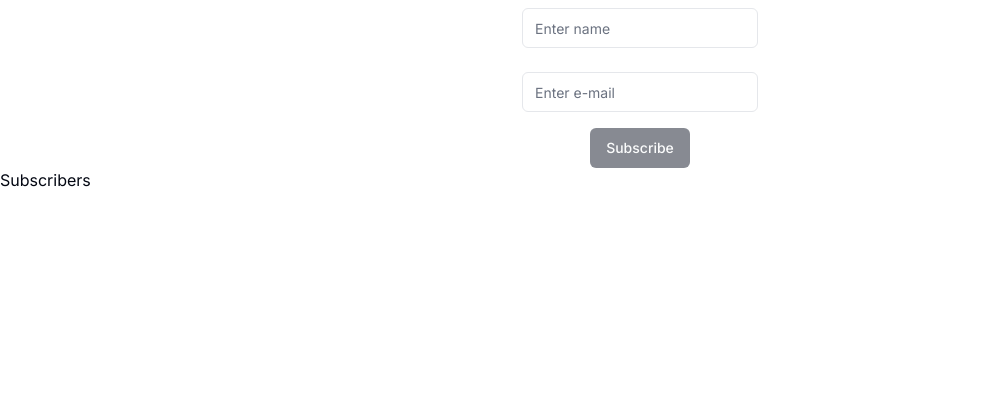
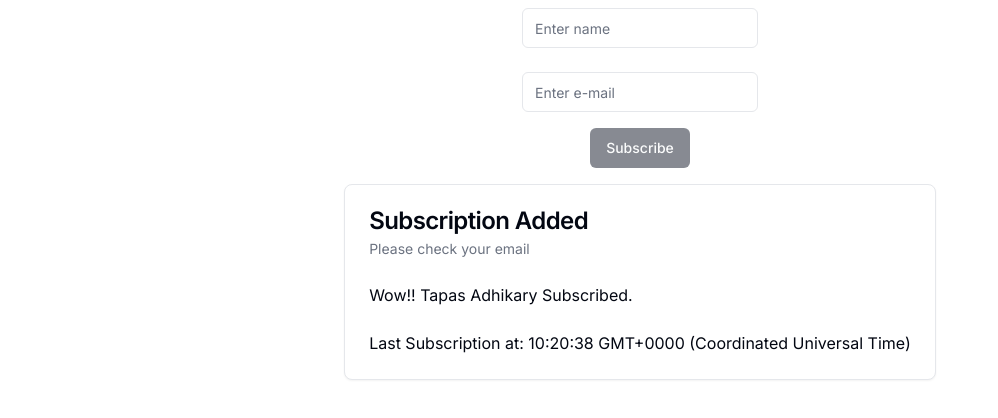
Before and after one commit to atapas/nextjs-email, a Next.js app: page / in a window 1280 px wide. Shown: the top 418 px of the page, without its empty margins (0-998 px from the left). Built offline with nearby package versions, Linux system fonts and the light colour scheme.

Commit message:
added card component

```diff
--- a/components/Subscribers.jsx
+++ b/components/Subscribers.jsx
@@ -1,8 +1,29 @@
+import {
+    Card,
+    CardContent,
+    CardDescription,
+    CardFooter,
+    CardHeader,
+    CardTitle,
+} from "@/components/ui/card";
 
 const Subscribers = () => {
-  return (
-    <div>Subscribers</div>
-  )
-}
+    return (
+        <div className="flex flex-col justify-center items-center my-4">
+            <Card>
+                <CardHeader>
+                    <CardTitle>Subscription Added</CardTitle>
+                    <CardDescription>Please check your email</CardDescription>
+                </CardHeader>
+                <CardContent>
+                    <p>Wow!! Tapas Adhikary Subscribed.</p>
+                </CardContent>
+                <CardFooter>
+                    <p>Last Subscription at: {new Date().toTimeString()}</p>
+                </CardFooter>
+            </Card>
+        </div>
+    );
+};
 
-export default Subscribers
+export default Subscribers;
--- /dev/null
+++ b/components/ui/card.jsx
@@ -0,0 +1,50 @@
+import * as React from "react"
+
+import { cn } from "@/lib/utils"
+
+const Card = React.forwardRef(({ className, ...props }, ref) => (
+  <div
+    ref={ref}
+    className={cn("rounded-lg border bg-card text-card-foreground shadow-sm", className)}
+    {...props} />
+))
+Card.displayName = "Card"
+
+const CardHeader = React.forwardRef(({ className, ...props }, ref) => (
+  <div
+    ref={ref}
+    className={cn("flex flex-col space-y-1.5 p-6", className)}
+    {...props} />
+))
+CardHeader.displayName = "CardHeader"
+
+const CardTitle = React.forwardRef(({ className, ...props }, ref) => (
+  <h3
+    ref={ref}
+    className={cn("text-2xl font-semibold leading-none tracking-tight", className)}
+    {...props} />
+))
+CardTitle.displayName = "CardTitle"
+
+const CardDescription = React.forwardRef(({ className, ...props }, ref) => (
+  <p
+    ref={ref}
+    className={cn("text-sm text-muted-foreground", className)}
+    {...props} />
+))
+CardDescription.displayName = "CardDescription"
+
+const CardContent = React.forwardRef(({ className, ...props }, ref) => (
+  <div ref={ref} className={cn("p-6 pt-0", className)} {...props} />
+))
+CardContent.displayName = "CardContent"
+
+const CardFooter = React.forwardRef(({ className, ...props }, ref) => (
+  <div
+    ref={ref}
+    className={cn("flex items-center p-6 pt-0", className)}
+    {...props} />
+))
+CardFooter.displayName = "CardFooter"
+
+export { Card, CardHeader, CardFooter, CardTitle, CardDescription, CardContent }
```
